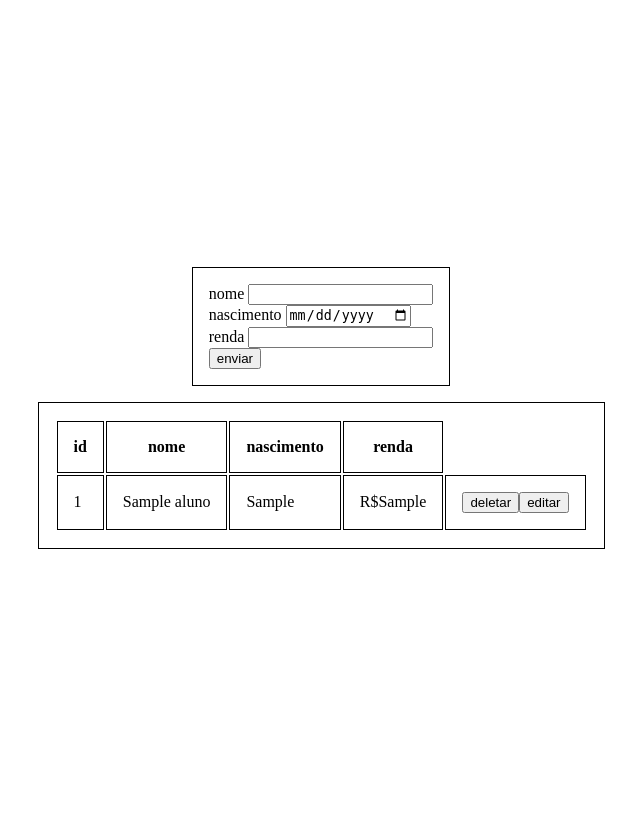
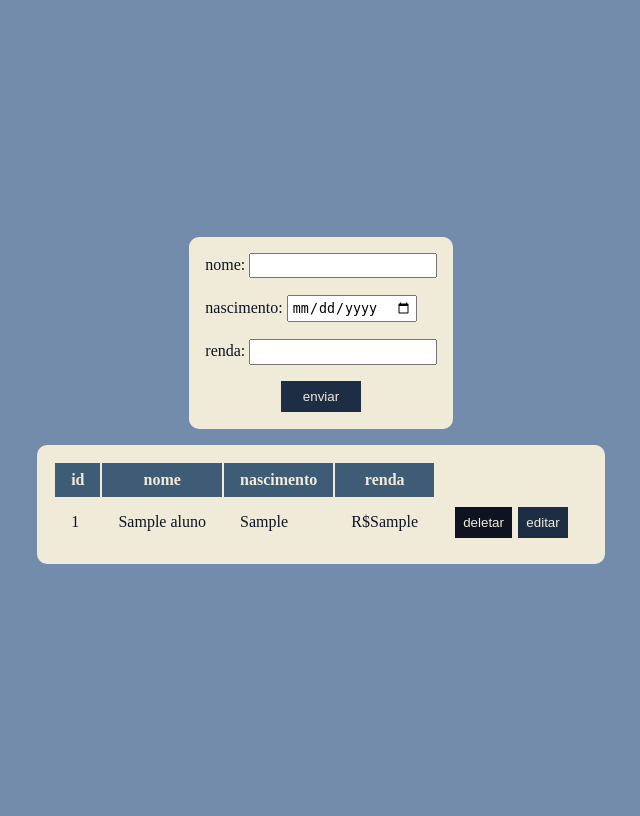
Before and after one commit to Bebel132/PW2, a PHP site: page / in a window 1280 px wide. Shown: the whole page, without its empty margins (319-959 px from the left). After the commit the page ends 564 px from the top, so only its background shows below. Run offline with PHP 8.4, Linux system fonts and the light colour scheme; tables that the repository leaves empty or names only in its code hold one stand-in row (values such as "Sample post").

Commit message:
organizando e deixando bonito

```diff
--- /dev/null
+++ b/assets/style.css
@@ -0,0 +1,94 @@
+* {
+    margin: 0;
+    padding: 0;
+}
+
+:root {
+    --cor-1: #0D1321;
+    --cor-2: #1D2D44;
+    --cor-3: #3E5C76;
+    --cor-4: #748CAB;
+    --cor-5: #F0EBD8;
+}
+
+body {
+    background-color: var(--cor-4);
+    min-height: 100vh;
+    display: flex;
+    flex-direction: column;
+    justify-content: center;
+    align-items: center;
+}
+
+form {
+    background-color: var(--cor-5);
+    color: var(--cor-1);
+    border-radius: 10px;
+    padding: 1rem;
+    margin-bottom: 1rem;
+    min-height: 10rem;
+    display: flex;
+    flex-direction: column;
+    justify-content: space-between;
+    align-items: center;
+}
+
+input[type="submit"]{
+    background-color: var(--cor-2);
+    color: var(--cor-5);
+    border: none;
+    width: 5rem;
+    padding: .5rem;
+}
+
+.form-field {
+    width: 100%;
+}
+
+input {
+    padding: .2rem;
+}
+
+table {
+    background-color: var(--cor-5);
+    color: var(--cor-1);
+    padding: 1rem;
+    border-radius: 10px;
+}
+
+tr, td, th {
+    padding: .5rem 1rem;
+}
+
+tr:first-child {
+    background-color: var(--cor-3);
+    color: var(--cor-5);
+}
+
+tr {
+    background-color: var(--cor-3);
+    color: var(--cor-5);
+}
+
+tr:nth-child(even) {
+    background-color: var(--cor-5);
+    color: var(--cor-1);
+}
+
+button {
+    padding: .5rem;
+    margin: 0 .2rem;
+    border: none;
+    background-color: var(--cor-1);
+    color: var(--cor-5);
+    cursor: pointer;
+}
+
+button:nth-child(even) {
+    background-color: var(--cor-2);
+    color: var(--cor-5);
+}
+
+button:hover {
+    transform: scale(1.05);
+}
--- a/index.php
+++ b/index.php
@@ -26,36 +26,23 @@
     <meta charset="UTF-8">
     <meta http-equiv="X-UA-Compatible" content="IE=edge">
     <meta name="viewport" content="width=device-width, initial-scale=1.0">
-    <title>Document</title>
-    <style>
-        body {
-            min-height: 100vh;
-            display: flex;
-            flex-direction: column;
-            justify-content: center;
-            align-items: center;
-        }
-
-        form {
-            border: 1px solid black;
-            padding: 1rem;
-            margin-bottom: 1rem;
-        }
-
-        table, tr, td, th {
-            border: 1px solid #000;
-            padding: 1rem;
-        }
-    </style>
+    <title>CRUD</title>
+    <link rel="stylesheet" href="assets/style.css">
 </head>
 <body>
     <form action="#" method="get">
-        <label for="nome">nome</label>
-        <input type="text" name="nome" id="nome" required><br>
-        <label for="nascimento">nascimento</label>
-        <input type="date" name="nascimento" id="nascimento" required><br>
-        <label for="renda">renda</label>
-        <input type="number" name="renda" id="renda" required><br>
+        <div class="form-field">
+            <label for="nome">nome:</label>
+            <input type="text" name="nome" id="nome" required>
+        </div>
+        <div class="form-field">
+            <label for="nascimento">nascimento:</label>
+            <input type="date" name="nascimento" id="nascimento" required>
+        </div>
+        <div class="form-field">
+            <label for="renda">renda:</label>
+            <input type="number" name="renda" id="renda" required>
+        </div>
         <input type="submit" value="enviar">
     </form>
     <table>
@@ -69,96 +56,6 @@
         $app->select($app->connect());
     ?>
     </table>
-    <script>
-        let del = document.querySelectorAll(".del");
-        let edit = document.querySelectorAll(".edit");
-        del.forEach(e => {
-            e.addEventListener("click", () => {
-                window.location.href = "index.php?del="+e.parentElement.parentElement.children[0].textContent;
-            })
-        })
-        edit.forEach(e => {
-            e.addEventListener("click", () => {
-                window.location.href = "index.php?edit="+e.parentElement.parentElement.children[0].textContent+"";
-            })
-        })
-
-        if(id != null){
-            const rows = document.querySelectorAll('tr');
-            let arr = [];
-            rows.forEach(row => {
-                arr.push(row.children[0].textContent);
-            })
-            arr.forEach(i => {
-                if(i == id){
-                    rows.forEach(row => {
-                        if(row.children[0].textContent == id){
-                            for(let e = 1; e<=3; e++){
-                                let input = document.createElement('input');
-                                input.setAttribute("type", "text");
-                                input.classList.add("atualizar");
-                                input.id = e;
-                                row.children[e].innerHTML = "";
-                                row.children[e].append(input);
-                            }
-
-                            document.querySelectorAll(".atualizar")[2].setAttribute("type", "number");
-
-                            row.children[4].innerHTML = "";
-                            let button = document.createElement('button');
-                            button.innerHTML = "enviar";
-                            button.id = "enviar"
-                            row.children[4].append(button)
-
-                            document.querySelector("#enviar").addEventListener('click', () => {
-                                const novosDadosBruto = document.querySelectorAll(".atualizar");
-                                let novosDadosRef = [];
-                                let arr = [];
-
-                                novosDadosBruto.forEach(i => {
-                                    arr.push(i);
-                                })
-
-                                arr.forEach(i => {
-                                    if(i.value != ""){
-                                        novosDadosRef.push([i.value, i.id]);
-                                    }
-                                })
-
-                                let query = `UPDATE aluno SET `
-                                for(let i = 0; i<novosDadosRef.length; i++){
-                                    if(novosDadosRef.length == 1){
-                                        if(novosDadosRef[i][1] == 1){
-                                            query += "nome='"+novosDadosRef[i][0]+"'"
-                                        } else if(novosDadosRef[i][1] == 2){
-                                            query += "nascimento='"+novosDadosRef[i][0]+"'"
-                                        } else if(novosDadosRef[i][1] == 3){
-                                            query += "renda="+novosDadosRef[i][0]
-                                        }
-                                    } else {
-                                        if(novosDadosRef[i][1] == 1){
-                                            query += "nome='"+novosDadosRef[i][0]+"',"
-                                        } else if(novosDadosRef[i][1] == 2){
-                                            query += "nascimento='"+novosDadosRef[i][0]+"',"
-                                        } else if(novosDadosRef[i][1] == 3){
-                                            query += "renda="+novosDadosRef[i][0]+","
-                                        }
-                                    }
-                                }
-
-                                if(novosDadosRef.length >= 2){
-                                    query = query.substring(0, query.length-1)
-                                }
-                                query += " WHERE id="+id
-                                console.log(query) // só preciso mandar isso pro php, vou fazer isso da maneira mais burra
-                                window.location.href = "index.php?query="+query;
-
-                            })
-                        }
-                    })
-                }
-            })
-        }
-    </script>
+    <script src="assets/script.js"></script>
 </body>
 </html>
```
Also changed, not shown: assets/script.js (added, +90 -0 lines).
